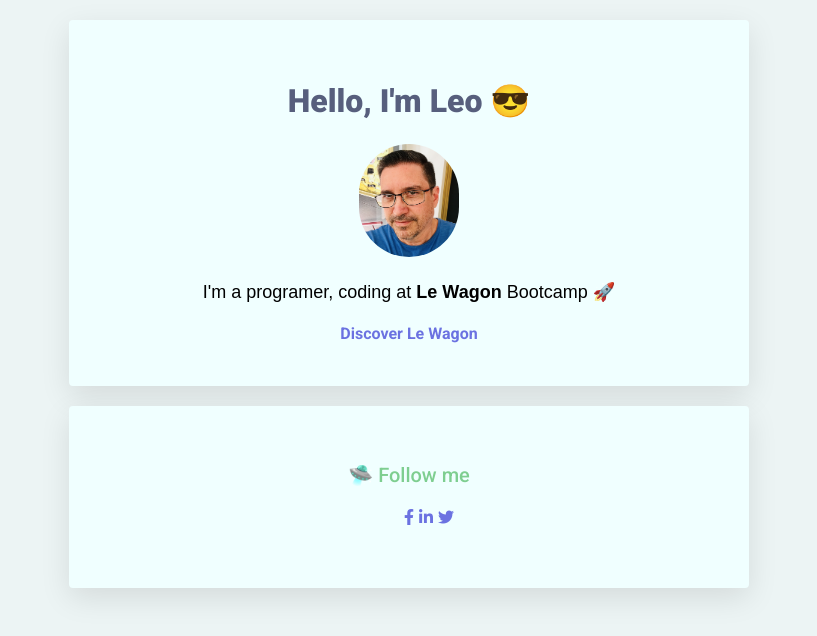
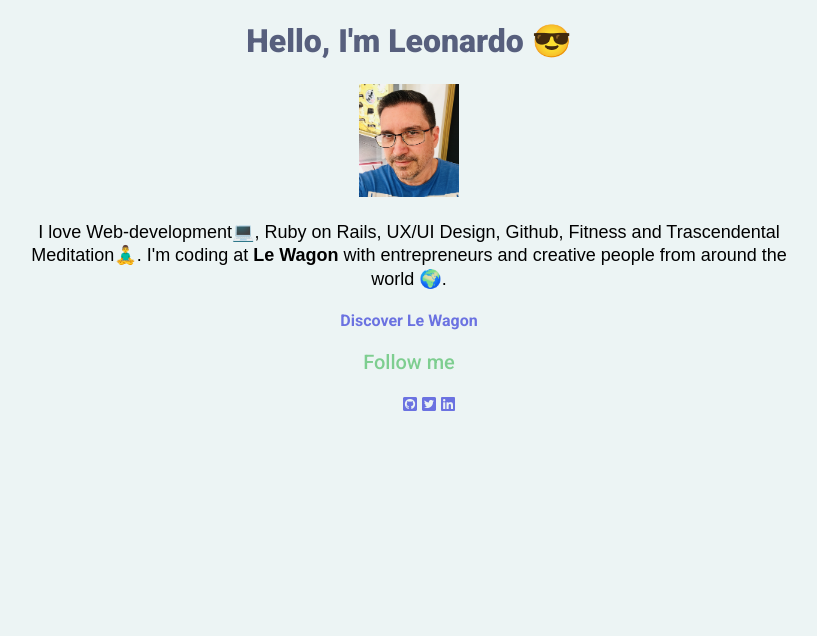
Before and after one commit to leoraam/profile, a plain HTML site: page index.html in a window 1280 px wide. Shown: the whole page, without its empty margins (231-1048 px from the left). Drawn offline with Linux system fonts and the light colour scheme.

Commit message:
Update index.html

```diff
--- a/index.html
+++ b/index.html
@@ -2,39 +2,38 @@
 <!DOCTYPE html>
 <html>
   <head>
-    <title>Leo Profile</title>
-    <meta name="My Profile" content="Leonardo Aguilar Profile Page.">
+    <title>Leonardo Aguilar profile</title>
     <meta charset="utf-8">
+    <link href="https://fonts.googleapis.com/css?family=Lora:400,700|Roboto:300,400,500,700,900" rel="stylesheet">
     <link rel="stylesheet" href="style.css">
-    <link rel="stylesheet" href="https://use.fontawesome.com/releases/v6.1.2/css/all.css">
-    <meta name="viewport" content="width=device-width, initial-scale=1">
+    <link rel="stylesheet" href="https://use.fontawesome.com/releases/v5.2.0/css/all.css" integrity="sha384-hWVjflwFxL6sNzntih27bfxkr27PmbbK/iSvJ+a4+0owXq79v+lsFkW54bOGbiDQ" crossorigin="anonymous">
   </head>
   <body>
     <div class="container">
-      <div class="card">
-        <h1>Hello, I'm Leo 😎</h1>
-        <img src="images/Leonardo.png" width="100px" alt="Leonardo Aguilar Image" id="user-pic">
-        <p> I'm a programer, coding at <strong>Le Wagon</strong> Bootcamp 🚀</p>
-        <a href="https://www.lewagon.com" target="_blank">
-          Discover Le Wagon
-        </a>
+      <div class="card-white" id="introduction">
+        <h1>Hello, I'm Leonardo 😎</h1>
+        <img src="images/Leonardo.png" class="img-circle" width="100px" alt="Boris Paillard">
+        <p>
+          I love Web-development💻, Ruby on Rails, UX/UI Design, Github, Fitness and Trascendental Meditation🧘‍♂️. I'm coding at <strong>Le Wagon</strong> with entrepreneurs and creative people from around the world 🌍.
+        </p>
+      <a href="https://lewagon.com" target="_blank" class="btn-blue">Discover Le Wagon</a>
       </div>
-      <div class="card">
-        <h2>🛸 Follow me</h2>
+      <div class="card-white">
+        <h2>Follow me</h2>
         <ul class="list-inline">
           <li>
-            <a href="https://www.facebook.com" target="_blank">
-              <i class="fab fa-facebook-f"></i>
+            <a href="https://github.com/leoraam/My-profile-page.git" target="_blank">
+              <i class="fab fa-github-square"></i>
             </a>
           </li>
           <li>
-            <a href="https://www.linkedin.com" target="_blank">
-              <i class="fab fa-linkedin-in"></i>
+            <a href="https://twitter.com/ALeonardoA" target="_blank">
+              <i class="fab fa-twitter-square"></i>
             </a>
           </li>
           <li>
-            <a href="https://www.twitter.com" target="_blank">
-              <i class="fab fa-twitter"></i>
+            <a href="https://linkedin.com/leoraam" target="_blank">
+              <i class="fab fa-linkedin"></i>
             </a>
           </li>
         </ul>
```
